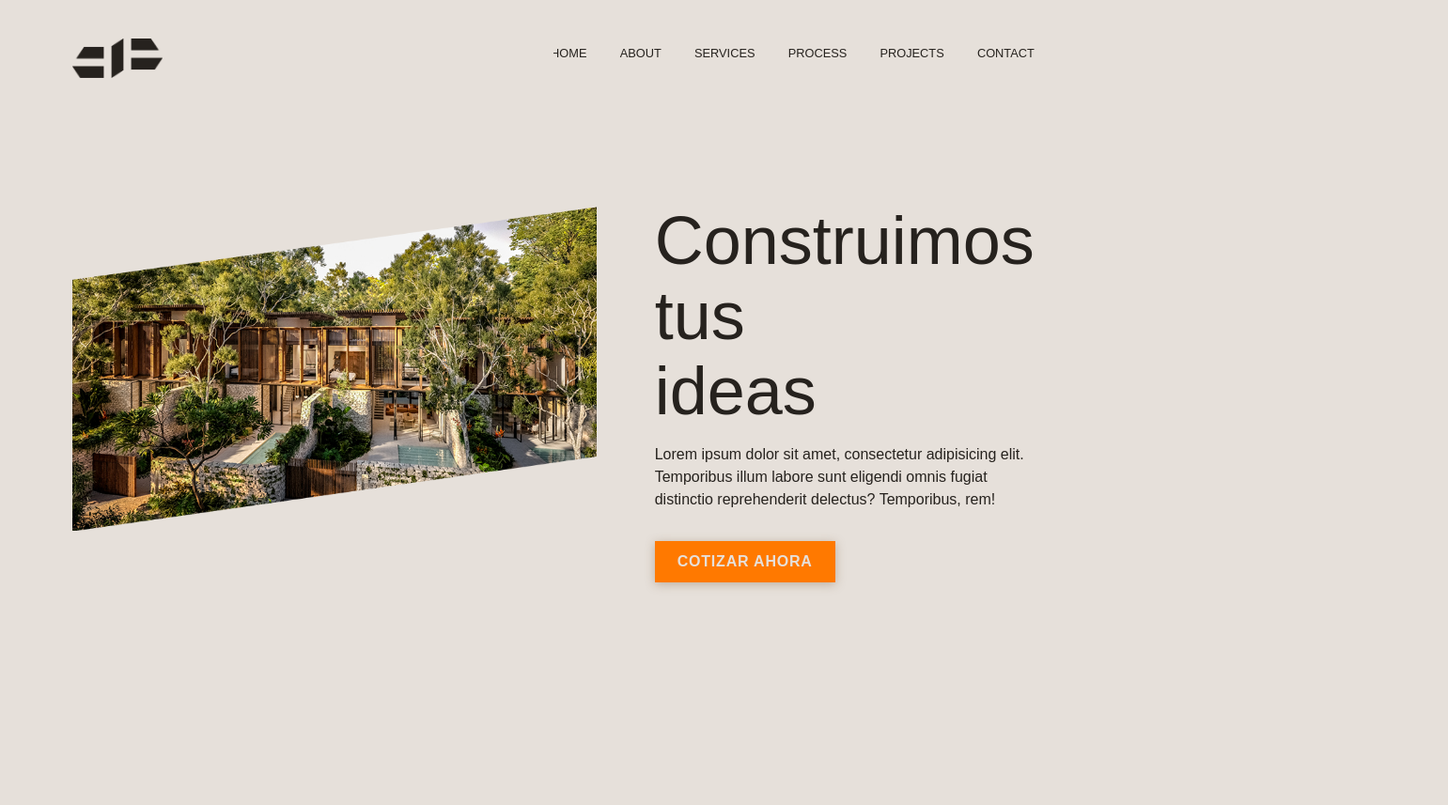
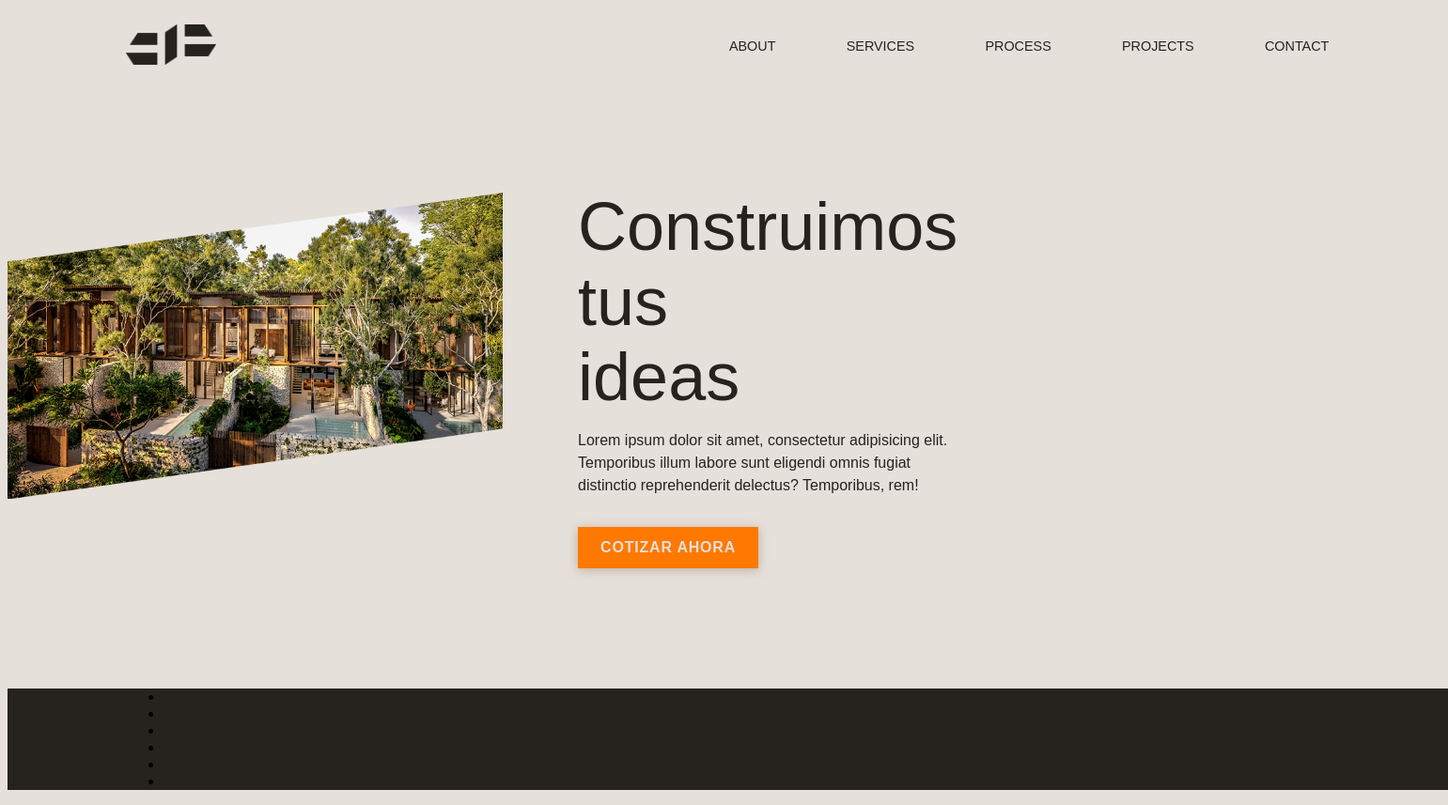
Before and after one commit to MercedesMulet/sib-web-sass, a website: page index.html in a window 1280 px wide. Shown: the whole page at 94% size, 1541 px wide, since content can reach past the window. Before the commit the page ends 800 px from the top, so only its background shows below. Drawn offline with Linux system fonts and the light colour scheme; a web font is replaced by a local one.

Commit message:
ajustes de margenes

```diff
--- a/index.html
+++ b/index.html
@@ -12,12 +12,13 @@
     <!-- Font Typold -->
     <link href="http://fonts.cdnfonts.com/css/typold" rel="stylesheet">
 
-    <title>SIB con sass</title>
+    <title>SIB</title>
 </head>
 
-<body class="container">
+<body>
 
-    <div class="nav">
+    <!-- navbar -->
+    <div class="container nav">
         <input type="checkbox" id="nav-check">
         <div class="nav-header">
           <div class="nav-logo">
@@ -42,6 +43,7 @@
       </div>
 
     <main>
+        <!-- hero -->
         <section class="hero">
             <div class="img-hero">
                 <img src="images/kin-development-facade.png" alt="">
@@ -53,6 +55,19 @@
                 <button class="btn-hero">cotizar ahora</button>
             </div>
         </section>
+
+        <!-- services -->
+        <section class="container services">
+            <ul class="list-services">
+                <li><a href=""></a></li>
+                <li><a href=""></a></li>
+                <li><a href=""></a></li>
+                <li><a href=""></a></li>
+                <li><a href=""></a></li>
+                <li><a href=""></a></li>
+            </ul>
+        </section>
+
     </main>
 </body>
 
--- a/scss/components/_generales.scss
+++ b/scss/components/_generales.scss
@@ -11,7 +11,7 @@ html {
 
     .container {
         width: 100vw;
-        padding: 0 1.5rem;
+        padding: 0 2%;
         margin: 0;
 
         /* iPads (portrait and landscape) ----------- */
@@ -21,12 +21,14 @@ html {
 
         /* Desktops and laptops ----------- */
         @media only screen and (min-width : 1224px) {
-            padding: 0 6%;
+            padding: 0 10%;
+            margin-top: 2%;
         }
 
         /* Large screens ----------- */
         @media only screen and (min-width : 1824px) {
-            padding: 0 8%;
+            padding: 0 14%;
+            margin-top: 2%;
         }
     }
 }
--- a/scss/components/_header.scss
+++ b/scss/components/_header.scss
@@ -9,7 +9,7 @@
 
     @media only screen and (min-width:1024px) {
         height: 3rem;
-        width: 80vw;
+        width: 100vw;
         margin-top: 2rem;
     }
 
@@ -79,7 +79,7 @@
             height: 2rem;
             background-color: transparent;
             font-size: $font-size;
-            top: 0;
+            top: 0.5rem;
             right: 0;
         }
 
@@ -96,10 +96,10 @@
             right: 0;
 
             @media only screen and (min-width:1024px) {
-                font-size: 0.8rem;
+                font-size: 0.9rem;
                 width: fit-content;
                 height: auto;
-                margin: 0 0 0 2.2rem;
+                margin: 0 0 0 4.7rem;
                 justify-self: flex-end;
                 color: $dark-color;
 
--- a/scss/components/_main.scss
+++ b/scss/components/_hero.scss
@@ -13,25 +13,30 @@ main {
             direction: row;
             flex-wrap: nowrap;
             align-items: flex-start;
+            justify-content: space-between;
             margin: 8rem 0;
         }
 
         .img-hero {
-            margin-left: 0 !important;
+            @media only screen and (min-width : 1024px) {
+                width: 60%;
+            }
 
             img {
                 width: 96%;
+
                 @media only screen and (min-width : 1024px) {
-                    width: 90%;
+                    width: 100%;
                 }
             }
         }
 
         .text-box-hero {
-            width: 90%;
+            width: 80%;
 
             @media only screen and (min-width : 1024px) {
                 width: 40%;
+                margin-left: 5rem;
             }
 
             h1 {
--- /dev/null
+++ b/scss/components/_services.scss
@@ -0,0 +1,4 @@
+.services {
+    width: 100%;
+    background-color: $dark-color;
+}
--- a/scss/style.scss
+++ b/scss/style.scss
@@ -2,4 +2,5 @@
 
 @import 'components/generales';
 @import 'components/header';
-@import 'components/main';
+@import 'components/hero';
+@import 'components/services';
```
Also changed, not shown: css/style.css.
